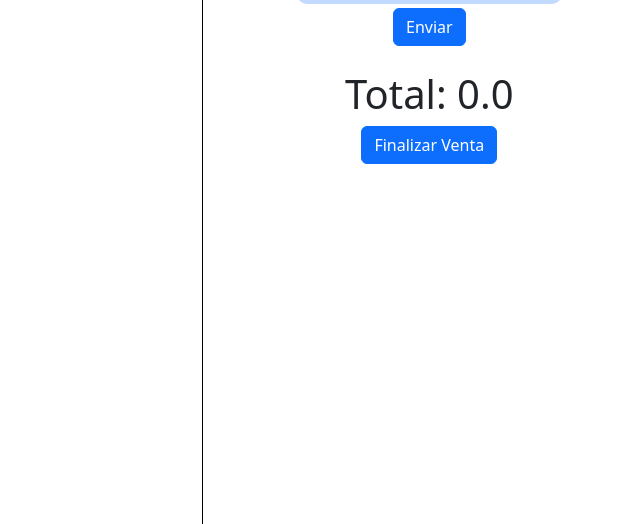
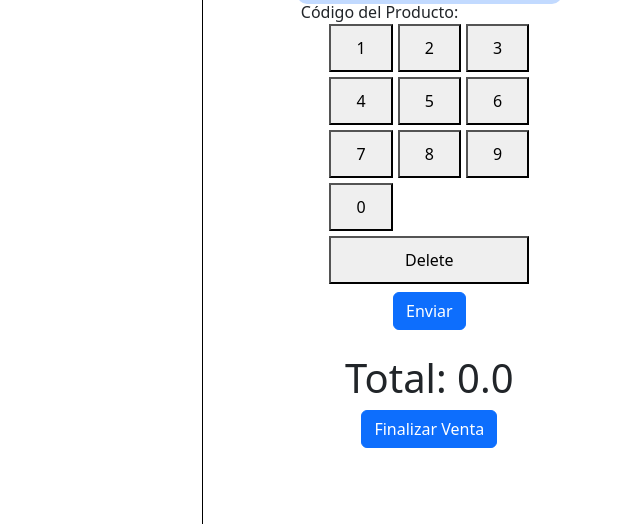
Before and after one commit to Dayikeynes16/Bascula-, a Django app: page / in a window 1280 px wide. Shown: the part 86-610 px from the top of the page, without its empty margins (640-1280 px from the left). Run offline with Django 4.2, Linux system fonts and the light colour scheme; data comes from the database, SQL or seed files in the repository; data that the repository does not hold is empty.

Commit message:
seccion nueva

```diff
--- a/Metricas/settings.py
+++ b/Metricas/settings.py
@@ -37,7 +37,7 @@ INSTALLED_APPS = [
     'django.contrib.sessions',
     'django.contrib.messages',
     'django.contrib.staticfiles',
-    'channels',
+
     'eval',
 ]
 
@@ -88,10 +88,10 @@ ASGI_APPLICATION = 'Metricas.routing.application'
 DATABASES = {
     'default': {
         'ENGINE': 'django.db.backends.mysql',
-        'NAME': 'puebla',
+        'NAME': 'appweb',
         'USER': 'root',
         'PASSWORD': 'dayikeynes',
-        'HOST': '192.168.10.122',
+        'HOST': '127.0.0.1',
         'PORT': '3306',
     }
 }
--- a/Templates/cuestionariopart1.html
+++ b/Templates/cuestionariopart1.html
@@ -55,7 +55,22 @@
         {% csrf_token %}
         <div>
             <label  for="codigo">Código del Producto:</label>
-            <input class="form-control" type="text" id="codigo" name="codigo" required autofocus>
+            <input autocomplete="off" class="form-control" type="number" id="codigo" name="codigo" required autofocus>
+            <label for="codigo">Código del Producto:</label>
+            <div id="num-pad">
+                <button type="button" class="num-key" data-num="1">1</button>
+                <button type="button" class="num-key" data-num="2">2</button>
+                <button type="button" class="num-key" data-num="3">3</button>
+                <button type="button" class="num-key" data-num="4">4</button>
+                <button type="button" class="num-key" data-num="5">5</button>
+                <button type="button" class="num-key" data-num="6">6</button>
+                <button type="button" class="num-key" data-num="7">7</button>
+                <button type="button" class="num-key" data-num="8">8</button>
+                <button type="button" class="num-key" data-num="9">9</button>
+                <button type="button" class="num-key" data-num="0">0</button>
+                <button type="button" class="delete-key" style="grid-column: span 3;">Delete</button>
+            </div>
+
         </div>
 
         <button class="btn btn-primary" type="submit">Enviar</button>
@@ -72,12 +87,30 @@
 
 <h1>Total: {{ ventaactual.total }}</h1>
 <form action="{% url 'finalizar_venta' %}" method="post">
+    <input type="hidden" name="id" value="{{ ventaactual.id_venta }}">
     {% csrf_token %}
     <button type="submit" class="btn btn-primary">Finalizar Venta</button>
 </form>
 
 </section>
 
+<script>
+document.querySelectorAll('.num-key').forEach(button => {
+    button.addEventListener('click', function() {
+        const number = this.getAttribute('data-num');
+        const input = document.getElementById('codigo');
+        input.value += number;  // Append the number to the current input value
+    });
+});
+
+document.querySelector('.delete-key').addEventListener('click', function() {
+    const input = document.getElementById('codigo');
+    input.value = input.value.slice(0, -1); // Remove the last character from input
+});
+
+</script>
+
+
 
 
 </body>
--- a/eval/models.py
+++ b/eval/models.py
@@ -10,6 +10,9 @@ class Producto(models.Model):
 
     def __str__(self):
         return self.nombre + " "
+
+    class Meta:
+        db_table = 'Producto'
 
 class Venta(models.Model):
     id_venta = models.AutoField(primary_key=True)
@@ -24,6 +27,8 @@ class Venta(models.Model):
     metodo_de_pago = models.CharField(max_length=15, choices=METODOS_DE_PAGO, default='efectivo', null=True )
     def __str__(self):
         return f"Venta #{self.id_venta}"
+    class Meta:
+        db_table = 'Venta'
 
 class ProductoVenta(models.Model):
     producto = models.ForeignKey(Producto, on_delete=models.CASCADE)
@@ -32,3 +37,5 @@ class ProductoVenta(models.Model):
     subtotal = models.DecimalField(max_digits=10, decimal_places=2, default=0)
     def __str__(self):
         return f"{self.producto.nombre} ({self.cantidad})"
+    class Meta:
+        db_table = 'ProductoVenta'
--- a/eval/views.py
+++ b/eval/views.py
@@ -8,7 +8,7 @@ from .models import Producto, Venta, ProductoVenta
 
 
 def leer_bascula():
-    puerto = '/dev/ttyUSB0'
+    puerto = '/dev/tty.usbserial-1420'
     baudios = 9600
     try:
         with serial.Serial(puerto, baudios, timeout=1) as ser:
--- a/static/estilo.css
+++ b/static/estilo.css
@@ -30,3 +30,20 @@ body{
     flex-direction: column;
     gap: .5rem;
 }
+#num-pad {
+    display: grid;
+    grid-template-columns: repeat(3, 1fr); /* Three columns */
+    gap: 5px;
+    max-width: 200px;
+    margin: auto;
+}
+
+.num-key, .delete-key {
+    padding: 10px;
+    font-size: 16px;
+    width: 100%;
+}
+
+.delete-key {
+    grid-column: span 3;
+}
```
Also changed, not shown: 1 other file.
